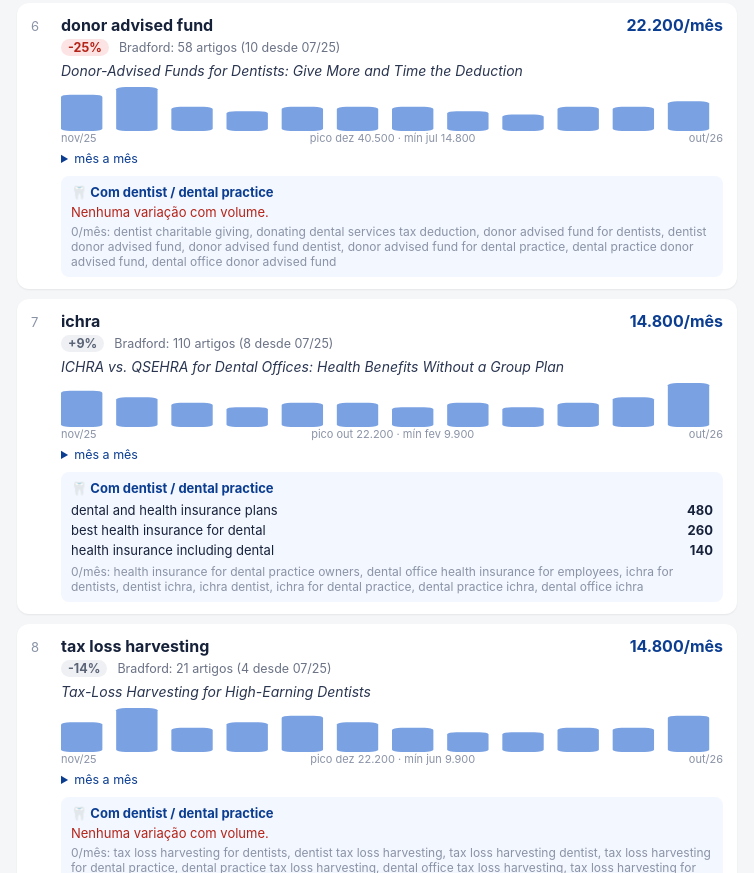
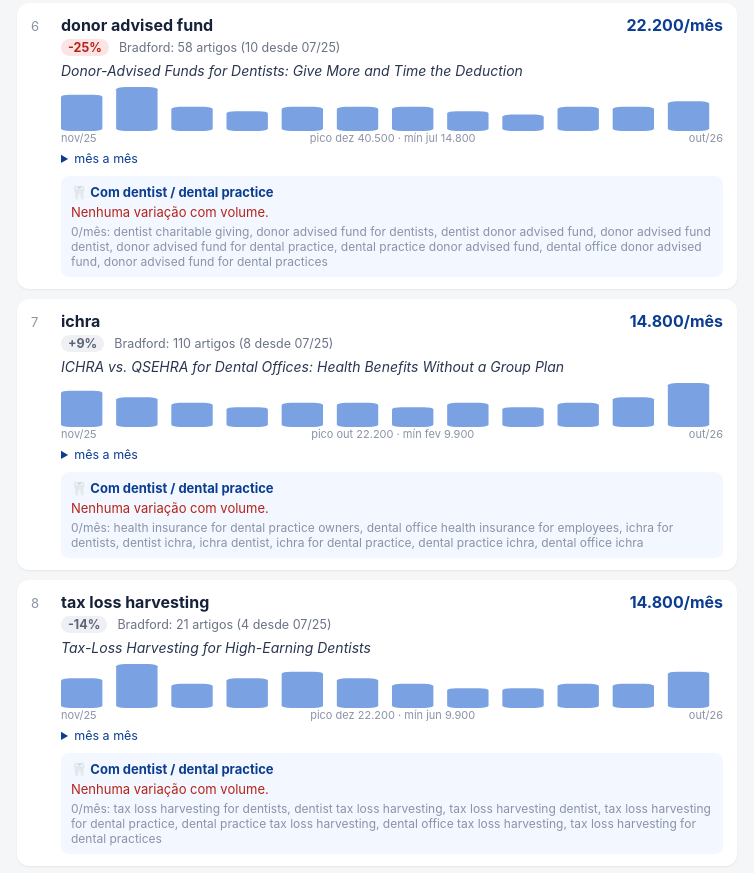
Before and after one commit to hugoaap-code/tmp-kw-view, a plain HTML site: page index.html in a window 1280 px wide. Shown: the part 2265-3138 px from the top of the page, without its empty margins (263-1017 px from the left). Drawn offline with Linux system fonts and the light colour scheme.

Commit message:
owner-only dental variants

```diff
--- a/index.html
+++ b/index.html
@@ -65,11 +65,11 @@ details{margin:6px 0 0 30px;font-size:12.5px} summary{color:#0b3d91;cursor:point
 <div class="row2"><span class="tr down">-25%</span><span class="muted">Bradford: 58 artigos (10 desde 07/25)</span></div>
 <div class="title">Donor-Advised Funds for Dentists: Give More and Time the Deduction</div>
 <svg viewBox="0 0 144 40" preserveAspectRatio="none" class="sp"><rect x="0" y="7" width="9" height="33" rx="2"/><rect x="12" y="0" width="9" height="40" rx="2"/><rect x="24" y="18" width="9" height="22" rx="2"/><rect x="36" y="22" width="9" height="18" rx="2"/><rect x="48" y="18" width="9" height="22" rx="2"/><rect x="60" y="18" width="9" height="22" rx="2"/><rect x="72" y="18" width="9" height="22" rx="2"/><rect x="84" y="22" width="9" height="18" rx="2"/><rect x="96" y="25" width="9" height="15" rx="2"/><rect x="108" y="18" width="9" height="22" rx="2"/><rect x="120" y="18" width="9" height="22" rx="2"/><rect x="132" y="13" width="9" height="27" rx="2"/></svg><div class="axis"><span>nov/25</span><span>pico dez 40.500 · mín jul 14.800</span><span>out/26</span></div>
-<details><summary>mês a mês</summary><div class="hist">nov/25 33.100 · dez/25 40.500 · jan/26 22.200 · fev/26 18.100 · mar/26 22.200 · abr/26 22.200 · mai/26 22.200 · jun/26 18.100 · jul/26 14.800 · ago/26 22.200 · set/26 22.200 · out/26 27.100</div></details><div class="dent"><div class="dh">🦷 Com dentist / dental practice</div><div class="none">Nenhuma variação com volume.</div><div class="zero">0/mês: dentist charitable giving, donating dental services tax deduction, donor advised fund for dentists, dentist donor advised fund, donor advised fund dentist, donor advised fund for dental practice, dental practice donor advised fund, dental office donor advised fund</div></div></div><div class="card"><div class="row"><span class="n">7</span><span class="kw">ichra</span><span class="vol">14.800/mês</span></div>
+<details><summary>mês a mês</summary><div class="hist">nov/25 33.100 · dez/25 40.500 · jan/26 22.200 · fev/26 18.100 · mar/26 22.200 · abr/26 22.200 · mai/26 22.200 · jun/26 18.100 · jul/26 14.800 · ago/26 22.200 · set/26 22.200 · out/26 27.100</div></details><div class="dent"><div class="dh">🦷 Com dentist / dental practice</div><div class="none">Nenhuma variação com volume.</div><div class="zero">0/mês: dentist charitable giving, donor advised fund for dentists, dentist donor advised fund, donor advised fund dentist, donor advised fund for dental practice, dental practice donor advised fund, dental office donor advised fund, donor advised fund for dental practices</div></div></div><div class="card"><div class="row"><span class="n">7</span><span class="kw">ichra</span><span class="vol">14.800/mês</span></div>
 <div class="row2"><span class="tr flat">+9%</span><span class="muted">Bradford: 110 artigos (8 desde 07/25)</span></div>
 <div class="title">ICHRA vs. QSEHRA for Dental Offices: Health Benefits Without a Group Plan</div>
 <svg viewBox="0 0 144 40" preserveAspectRatio="none" class="sp"><rect x="0" y="7" width="9" height="33" rx="2"/><rect x="12" y="13" width="9" height="27" rx="2"/><rect x="24" y="18" width="9" height="22" rx="2"/><rect x="36" y="22" width="9" height="18" rx="2"/><rect x="48" y="18" width="9" height="22" rx="2"/><rect x="60" y="18" width="9" height="22" rx="2"/><rect x="72" y="22" width="9" height="18" rx="2"/><rect x="84" y="18" width="9" height="22" rx="2"/><rect x="96" y="22" width="9" height="18" rx="2"/><rect x="108" y="18" width="9" height="22" rx="2"/><rect x="120" y="13" width="9" height="27" rx="2"/><rect x="132" y="0" width="9" height="40" rx="2"/></svg><div class="axis"><span>nov/25</span><span>pico out 22.200 · mín fev 9.900</span><span>out/26</span></div>
-<details><summary>mês a mês</summary><div class="hist">nov/25 18.100 · dez/25 14.800 · jan/26 12.100 · fev/26 9.900 · mar/26 12.100 · abr/26 12.100 · mai/26 9.900 · jun/26 12.100 · jul/26 9.900 · ago/26 12.100 · set/26 14.800 · out/26 22.200</div></details><div class="dent"><div class="dh">🦷 Com dentist / dental practice</div><ul><li><span>dental and health insurance plans</span><b>480</b></li><li><span>best health insurance for dental</span><b>260</b></li><li><span>health insurance including dental</span><b>140</b></li></ul><div class="zero">0/mês: health insurance for dental practice owners, dental office health insurance for employees, ichra for dentists, dentist ichra, ichra dentist, ichra for dental practice, dental practice ichra, dental office ichra</div></div></div><div class="card"><div class="row"><span class="n">8</span><span class="kw">tax loss harvesting</span><span class="vol">14.800/mês</span></div>
+<details><summary>mês a mês</summary><div class="hist">nov/25 18.100 · dez/25 14.800 · jan/26 12.100 · fev/26 9.900 · mar/26 12.100 · abr/26 12.100 · mai/26 9.900 · jun/26 12.100 · jul/26 9.900 · ago/26 12.100 · set/26 14.800 · out/26 22.200</div></details><div class="dent"><div class="dh">🦷 Com dentist / dental practice</div><div class="none">Nenhuma variação com volume.</div><div class="zero">0/mês: health insurance for dental practice owners, dental office health insurance for employees, ichra for dentists, dentist ichra, ichra dentist, ichra for dental practice, dental practice ichra, dental office ichra</div></div></div><div class="card"><div class="row"><span class="n">8</span><span class="kw">tax loss harvesting</span><span class="vol">14.800/mês</span></div>
 <div class="row2"><span class="tr flat">-14%</span><span class="muted">Bradford: 21 artigos (4 desde 07/25)</span></div>
 <div class="title">Tax-Loss Harvesting for High-Earning Dentists</div>
 <svg viewBox="0 0 144 40" preserveAspectRatio="none" class="sp"><rect x="0" y="13" width="9" height="27" rx="2"/><rect x="12" y="0" width="9" height="40" rx="2"/><rect x="24" y="18" width="9" height="22" rx="2"/><rect x="36" y="13" width="9" height="27" rx="2"/><rect x="48" y="7" width="9" height="33" rx="2"/><rect x="60" y="13" width="9" height="27" rx="2"/><rect x="72" y="18" width="9" height="22" rx="2"/><rect x="84" y="22" width="9" height="18" rx="2"/><rect x="96" y="22" width="9" height="18" rx="2"/><rect x="108" y="18" width="9" height="22" rx="2"/><rect x="120" y="18" width="9" height="22" rx="2"/><rect x="132" y="7" width="9" height="33" rx="2"/></svg><div class="axis"><span>nov/25</span><span>pico dez 22.200 · mín jun 9.900</span><span>out/26</span></div>
@@ -101,11 +101,11 @@ details{margin:6px 0 0 30px;font-size:12.5px} summary{color:#0b3d91;cursor:point
 <div class="row2"><span class="tr down">-38%</span><span class="muted">Bradford: 31 artigos (4 desde 07/25)</span></div>
 <div class="title">Bonus Depreciation After OBBBA: What Changes for Dental Equipment</div>
 <svg viewBox="0 0 144 40" preserveAspectRatio="none" class="sp"><rect x="0" y="13" width="9" height="27" rx="2"/><rect x="12" y="0" width="9" height="40" rx="2"/><rect x="24" y="0" width="9" height="40" rx="2"/><rect x="36" y="7" width="9" height="33" rx="2"/><rect x="48" y="7" width="9" height="33" rx="2"/><rect x="60" y="13" width="9" height="27" rx="2"/><rect x="72" y="22" width="9" height="18" rx="2"/><rect x="84" y="26" width="9" height="14" rx="2"/><rect x="96" y="22" width="9" height="18" rx="2"/><rect x="108" y="22" width="9" height="18" rx="2"/><rect x="120" y="18" width="9" height="22" rx="2"/><rect x="132" y="13" width="9" height="27" rx="2"/></svg><div class="axis"><span>nov/25</span><span>pico dez 8.100 · mín jun 2.900</span><span>out/26</span></div>
-<details><summary>mês a mês</summary><div class="hist">nov/25 5.400 · dez/25 8.100 · jan/26 8.100 · fev/26 6.600 · mar/26 6.600 · abr/26 5.400 · mai/26 3.600 · jun/26 2.900 · jul/26 3.600 · ago/26 3.600 · set/26 4.400 · out/26 5.400</div></details><div class="dent"><div class="dh">🦷 Com dentist / dental practice</div><div class="none">Nenhuma variação com volume.</div><div class="zero">0/mês: bonus depreciation dental equipment, bonus depreciation for dentists, dentist bonus depreciation, bonus depreciation dentist, bonus depreciation for dental practice, dental practice bonus depreciation, dental office bonus depreciation, bonus depreciation for dental practices</div></div></div><div class="card"><div class="row"><span class="n">16</span><span class="kw">1099 threshold 2026</span><span class="vol">4.400/mês</span></div>
+<details><summary>mês a mês</summary><div class="hist">nov/25 5.400 · dez/25 8.100 · jan/26 8.100 · fev/26 6.600 · mar/26 6.600 · abr/26 5.400 · mai/26 3.600 · jun/26 2.900 · jul/26 3.600 · ago/26 3.600 · set/26 4.400 · out/26 5.400</div></details><div class="dent"><div class="dh">🦷 Com dentist / dental practice</div><div class="none">Nenhuma variação com volume.</div><div class="zero">0/mês: bonus depreciation for dentists, dentist bonus depreciation, bonus depreciation dentist, bonus depreciation for dental practice, dental practice bonus depreciation, dental office bonus depreciation, bonus depreciation for dental practices</div></div></div><div class="card"><div class="row"><span class="n">16</span><span class="kw">1099 threshold 2026</span><span class="vol">4.400/mês</span></div>
 <div class="row2"><span class="tr up">+107%</span><span class="muted">Bradford: 46 artigos (3 desde 07/25)</span></div>
 <div class="title">The New 1099 Threshold in 2026: What a Dental Office Must File</div>
 <svg viewBox="0 0 144 40" preserveAspectRatio="none" class="sp"><rect x="0" y="36" width="9" height="4" rx="2"/><rect x="12" y="32" width="9" height="8" rx="2"/><rect x="24" y="13" width="9" height="27" rx="2"/><rect x="36" y="25" width="9" height="15" rx="2"/><rect x="48" y="25" width="9" height="15" rx="2"/><rect x="60" y="28" width="9" height="12" rx="2"/><rect x="72" y="28" width="9" height="12" rx="2"/><rect x="84" y="28" width="9" height="12" rx="2"/><rect x="96" y="28" width="9" height="12" rx="2"/><rect x="108" y="22" width="9" height="18" rx="2"/><rect x="120" y="18" width="9" height="22" rx="2"/><rect x="132" y="0" width="9" height="40" rx="2"/></svg><div class="axis"><span>nov/25</span><span>pico out 9.900 · mín nov 1.000</span><span>out/26</span></div>
-<details><summary>mês a mês</summary><div class="hist">nov/25 1.000 · dez/25 1.900 · jan/26 6.600 · fev/26 3.600 · mar/26 3.600 · abr/26 2.900 · mai/26 2.900 · jun/26 2.900 · jul/26 2.900 · ago/26 4.400 · set/26 5.400 · out/26 9.900</div></details><div class="dent"><div class="dh">🦷 Com dentist / dental practice</div><ul><li><span>1099 dentist</span><b>20</b></li><li><span>dentist 1099</span><b>10</b></li><li><span>1099 dental hygienist</span><b>10</b></li></ul><div class="zero">0/mês: 1099 for dental contractors, 1099 for dentists, 1099 for dental practice, dental practice 1099, dental office 1099, 1099 for dental practices</div></div></div><div class="card"><div class="row"><span class="n">17</span><span class="kw">short term rental tax loophole</span><span class="vol">3.600/mês</span></div>
+<details><summary>mês a mês</summary><div class="hist">nov/25 1.000 · dez/25 1.900 · jan/26 6.600 · fev/26 3.600 · mar/26 3.600 · abr/26 2.900 · mai/26 2.900 · jun/26 2.900 · jul/26 2.900 · ago/26 4.400 · set/26 5.400 · out/26 9.900</div></details><div class="dent"><div class="dh">🦷 Com dentist / dental practice</div><ul><li><span>1099 dentist</span><b>20</b></li><li><span>dentist 1099</span><b>10</b></li><li><span>1099 dental hygienist</span><b>10</b></li></ul><div class="zero">0/mês: 1099 for dentists, 1099 for dental practice, dental practice 1099, dental office 1099, 1099 for dental practices</div></div></div><div class="card"><div class="row"><span class="n">17</span><span class="kw">short term rental tax loophole</span><span class="vol">3.600/mês</span></div>
 <div class="row2"><span class="tr flat">-15%</span><span class="muted">Bradford: 185 artigos (9 desde 07/25)</span></div>
 <div class="title">The Short-Term Rental Tax Loophole: Does It Work for a Dentist?</div>
 <svg viewBox="0 0 144 40" preserveAspectRatio="none" class="sp"><rect x="0" y="14" width="9" height="26" rx="2"/><rect x="12" y="14" width="9" height="26" rx="2"/><rect x="24" y="0" width="9" height="40" rx="2"/><rect x="36" y="7" width="9" height="33" rx="2"/><rect x="48" y="0" width="9" height="40" rx="2"/><rect x="60" y="0" width="9" height="40" rx="2"/><rect x="72" y="14" width="9" height="26" rx="2"/><rect x="84" y="14" width="9" height="26" rx="2"/><rect x="96" y="14" width="9" height="26" rx="2"/><rect x="108" y="14" width="9" height="26" rx="2"/><rect x="120" y="14" width="9" height="26" rx="2"/><rect x="132" y="14" width="9" height="26" rx="2"/></svg><div class="axis"><span>nov/25</span><span>pico jan 4.400 · mín nov 2.900</span><span>out/26</span></div>
@@ -137,7 +137,7 @@ details{margin:6px 0 0 30px;font-size:12.5px} summary{color:#0b3d91;cursor:point
 <div class="row2"><span class="tr flat">-6%</span><span class="muted">Bradford: 110 artigos (8 desde 07/25)</span></div>
 <div class="title">Health Insurance Deduction for Dental Practice Owners (S Corp Rules)</div>
 <svg viewBox="0 0 144 40" preserveAspectRatio="none" class="sp"><rect x="0" y="23" width="9" height="17" rx="2"/><rect x="12" y="18" width="9" height="22" rx="2"/><rect x="24" y="14" width="9" height="26" rx="2"/><rect x="36" y="14" width="9" height="26" rx="2"/><rect x="48" y="0" width="9" height="40" rx="2"/><rect x="60" y="0" width="9" height="40" rx="2"/><rect x="72" y="28" width="9" height="12" rx="2"/><rect x="84" y="31" width="9" height="9" rx="2"/><rect x="96" y="31" width="9" height="9" rx="2"/><rect x="108" y="28" width="9" height="12" rx="2"/><rect x="120" y="23" width="9" height="17" rx="2"/><rect x="132" y="7" width="9" height="33" rx="2"/></svg><div class="axis"><span>nov/25</span><span>pico mar 4.400 · mín jun 1.000</span><span>out/26</span></div>
-<details><summary>mês a mês</summary><div class="hist">nov/25 1.900 · dez/25 2.400 · jan/26 2.900 · fev/26 2.900 · mar/26 4.400 · abr/26 4.400 · mai/26 1.300 · jun/26 1.000 · jul/26 1.000 · ago/26 1.300 · set/26 1.900 · out/26 3.600</div></details><div class="dent"><div class="dh">🦷 Com dentist / dental practice</div><ul><li><span>dental and health insurance plans</span><b>480</b></li><li><span>best health insurance for dental</span><b>260</b></li><li><span>health insurance including dental</span><b>140</b></li></ul><div class="zero">0/mês: health insurance for dental practice owners, dental office health insurance for employees, health insurance deduction for dentists, dentist health insurance deduction, health insurance deduction dentist, health insurance deduction for dental practice, dental practice health insurance deduction, dental office health insurance deduction</div></div></div><div class="card"><div class="row"><span class="n">25</span><span class="kw">accountable plan</span><span class="vol">1.000/mês</span></div>
+<details><summary>mês a mês</summary><div class="hist">nov/25 1.900 · dez/25 2.400 · jan/26 2.900 · fev/26 2.900 · mar/26 4.400 · abr/26 4.400 · mai/26 1.300 · jun/26 1.000 · jul/26 1.000 · ago/26 1.300 · set/26 1.900 · out/26 3.600</div></details><div class="dent"><div class="dh">🦷 Com dentist / dental practice</div><div class="none">Nenhuma variação com volume.</div><div class="zero">0/mês: health insurance for dental practice owners, dental office health insurance for employees, health insurance deduction for dentists, dentist health insurance deduction, health insurance deduction dentist, health insurance deduction for dental practice, dental practice health insurance deduction, dental office health insurance deduction</div></div></div><div class="card"><div class="row"><span class="n">25</span><span class="kw">accountable plan</span><span class="vol">1.000/mês</span></div>
 <div class="row2"><span class="tr down">-20%</span><span class="muted">Bradford: 91 artigos (9 desde 07/25)</span></div>
 <div class="title">Accountable Plan for Dentists: Reimburse Yourself Tax-Free</div>
 <svg viewBox="0 0 144 40" preserveAspectRatio="none" class="sp"><rect x="0" y="25" width="9" height="15" rx="2"/><rect x="12" y="19" width="9" height="21" rx="2"/><rect x="24" y="0" width="9" height="40" rx="2"/><rect x="36" y="0" width="9" height="40" rx="2"/><rect x="48" y="0" width="9" height="40" rx="2"/><rect x="60" y="13" width="9" height="27" rx="2"/><rect x="72" y="25" width="9" height="15" rx="2"/><rect x="84" y="25" width="9" height="15" rx="2"/><rect x="96" y="25" width="9" height="15" rx="2"/><rect x="108" y="25" width="9" height="15" rx="2"/><rect x="120" y="21" width="9" height="19" rx="2"/><rect x="132" y="13" width="9" height="27" rx="2"/></svg><div class="axis"><span>nov/25</span><span>pico jan 1.900 · mín nov 720</span><span>out/26</span></div>
@@ -153,7 +153,7 @@ details{margin:6px 0 0 30px;font-size:12.5px} summary{color:#0b3d91;cursor:point
 <div class="row2"><span class="tr up">+86%</span><span class="muted">Bradford: 22 artigos (0 desde 07/25)</span></div>
 <div class="title">Employee Benefits for a Small Dental Office</div>
 <svg viewBox="0 0 144 40" preserveAspectRatio="none" class="sp"><rect x="0" y="28" width="9" height="12" rx="2"/><rect x="12" y="28" width="9" height="12" rx="2"/><rect x="24" y="25" width="9" height="15" rx="2"/><rect x="36" y="22" width="9" height="18" rx="2"/><rect x="48" y="9" width="9" height="31" rx="2"/><rect x="60" y="22" width="9" height="18" rx="2"/><rect x="72" y="22" width="9" height="18" rx="2"/><rect x="84" y="25" width="9" height="15" rx="2"/><rect x="96" y="28" width="9" height="12" rx="2"/><rect x="108" y="30" width="9" height="10" rx="2"/><rect x="120" y="18" width="9" height="22" rx="2"/><rect x="132" y="0" width="9" height="40" rx="2"/></svg><div class="axis"><span>nov/25</span><span>pico out 1.300 · mín ago 320</span><span>out/26</span></div>
-<details><summary>mês a mês</summary><div class="hist">nov/25 390 · dez/25 390 · jan/26 480 · fev/26 590 · mar/26 1.000 · abr/26 590 · mai/26 590 · jun/26 480 · jul/26 390 · ago/26 320 · set/26 720 · out/26 1.300</div></details><div class="dent"><div class="dh">🦷 Com dentist / dental practice</div><ul><li><span>dentist employee benefits</span><b>50</b></li><li><span>dental benefits for federal employees</span><b>30</b></li><li><span>comp benefits dental</span><b>20</b></li><li><span>dental office employee benefits</span><b>10</b></li><li><span>assurant employee benefits find a dentist</span><b>10</b></li><li><span>fedvip benefits dental</span><b>10</b></li></ul><div class="zero">0/mês: dental practice employee benefits ideas, employee benefits for dentists, employee benefits dentist, employee benefits for dental practice, dental practice employee benefits, employee benefits for dental practices</div></div></div><div class="card"><div class="row"><span class="n">29</span><span class="kw">disability insurance for dentists</span><span class="vol">480/mês</span></div>
+<details><summary>mês a mês</summary><div class="hist">nov/25 390 · dez/25 390 · jan/26 480 · fev/26 590 · mar/26 1.000 · abr/26 590 · mai/26 590 · jun/26 480 · jul/26 390 · ago/26 320 · set/26 720 · out/26 1.300</div></details><div class="dent"><div class="dh">🦷 Com dentist / dental practice</div><ul><li><span>dentist employee benefits</span><b>50</b></li><li><span>dental office employee benefits</span><b>10</b></li></ul><div class="zero">0/mês: dental practice employee benefits ideas, employee benefits for dentists, employee benefits dentist, employee benefits for dental practice, dental practice employee benefits, employee benefits for dental practices</div></div></div><div class="card"><div class="row"><span class="n">29</span><span class="kw">disability insurance for dentists</span><span class="vol">480/mês</span></div>
 <div class="row2"><span class="tr up">+25%</span><span class="muted">Bradford: 18 artigos (2 desde 07/25)</span></div>
 <div class="title">Is Disability Insurance Tax Deductible for Dentists?</div>
 <svg viewBox="0 0 144 40" preserveAspectRatio="none" class="sp"><rect x="0" y="14" width="9" height="26" rx="2"/><rect x="12" y="14" width="9" height="26" rx="2"/><rect x="24" y="14" width="9" height="26" rx="2"/><rect x="36" y="7" width="9" height="33" rx="2"/><rect x="48" y="0" width="9" height="40" rx="2"/><rect x="60" y="7" width="9" height="33" rx="2"/><rect x="72" y="7" width="9" height="33" rx="2"/><rect x="84" y="14" width="9" height="26" rx="2"/><rect x="96" y="0" width="9" height="40" rx="2"/><rect x="108" y="14" width="9" height="26" rx="2"/><rect x="120" y="7" width="9" height="33" rx="2"/><rect x="132" y="0" width="9" height="40" rx="2"/></svg><div class="axis"><span>nov/25</span><span>pico mar 590 · mín nov 390</span><span>out/26</span></div>
@@ -165,9 +165,9 @@ details{margin:6px 0 0 30px;font-size:12.5px} summary{color:#0b3d91;cursor:point
 <div class="row2"><span class="tr down">-30%</span><span class="muted">Bradford: 3 artigos (1 desde 07/25)</span></div>
 <div class="title">Gifts to Referring Doctors and Staff: What&#x27;s Deductible</div>
 <svg viewBox="0 0 144 40" preserveAspectRatio="none" class="sp"><rect x="0" y="23" width="9" height="17" rx="2"/><rect x="12" y="0" width="9" height="40" rx="2"/><rect x="24" y="13" width="9" height="27" rx="2"/><rect x="36" y="13" width="9" height="27" rx="2"/><rect x="48" y="7" width="9" height="33" rx="2"/><rect x="60" y="13" width="9" height="27" rx="2"/><rect x="72" y="31" width="9" height="9" rx="2"/><rect x="84" y="29" width="9" height="11" rx="2"/><rect x="96" y="29" width="9" height="11" rx="2"/><rect x="108" y="26" width="9" height="14" rx="2"/><rect x="120" y="23" width="9" height="17" rx="2"/><rect x="132" y="13" width="9" height="27" rx="2"/></svg><div class="axis"><span>nov/25</span><span>pico dez 390 · mín mai 90</span><span>out/26</span></div>
-<details><summary>mês a mês</summary><div class="hist">nov/25 170 · dez/25 390 · jan/26 260 · fev/26 260 · mar/26 320 · abr/26 260 · mai/26 90 · jun/26 110 · jul/26 110 · ago/26 140 · set/26 170 · out/26 260</div></details><div class="dent"><div class="dh">🦷 Com dentist / dental practice</div><ul><li><span>gifts for referring doctors</span><b>10</b></li></ul><div class="zero">0/mês: dental referral gifts tax, gifts tax deductible for dentists, dentist gifts tax deductible, gifts tax deductible dentist, gifts tax deductible for dental practice, dental practice gifts tax deductible, dental office gifts tax deductible, gifts tax deductible for dental practices</div></div></div><div class="card"><div class="row"><span class="n">32</span><span class="kw">is continuing education tax deductible</span><span class="vol">140/mês</span></div>
+<details><summary>mês a mês</summary><div class="hist">nov/25 170 · dez/25 390 · jan/26 260 · fev/26 260 · mar/26 320 · abr/26 260 · mai/26 90 · jun/26 110 · jul/26 110 · ago/26 140 · set/26 170 · out/26 260</div></details><div class="dent"><div class="dh">🦷 Com dentist / dental practice</div><ul><li><span>gifts for referring doctors</span><b>10</b></li></ul><div class="zero">0/mês: gifts tax deductible for dentists, dentist gifts tax deductible, gifts tax deductible dentist, gifts tax deductible for dental practice, dental practice gifts tax deductible, dental office gifts tax deductible, gifts tax deductible for dental practices</div></div></div><div class="card"><div class="row"><span class="n">32</span><span class="kw">is continuing education tax deductible</span><span class="vol">140/mês</span></div>
 <div class="row2"><span class="tr down">-32%</span><span class="muted">Bradford: 91 artigos (2 desde 07/25)</span></div>
 <div class="title">Is Dental CE Tax Deductible? Courses, Conferences and Travel</div>
 <svg viewBox="0 0 144 40" preserveAspectRatio="none" class="sp"><rect x="0" y="26" width="9" height="14" rx="2"/><rect x="12" y="23" width="9" height="17" rx="2"/><rect x="24" y="18" width="9" height="22" rx="2"/><rect x="36" y="0" width="9" height="40" rx="2"/><rect x="48" y="0" width="9" height="40" rx="2"/><rect x="60" y="8" width="9" height="32" rx="2"/><rect x="72" y="29" width="9" height="11" rx="2"/><rect x="84" y="32" width="9" height="8" rx="2"/><rect x="96" y="29" width="9" height="11" rx="2"/><rect x="108" y="29" width="9" height="11" rx="2"/><rect x="120" y="29" width="9" height="11" rx="2"/><rect x="132" y="26" width="9" height="14" rx="2"/></svg><div class="axis"><span>nov/25</span><span>pico fev 260 · mín jun 50</span><span>out/26</span></div>
-<details><summary>mês a mês</summary><div class="hist">nov/25 90 · dez/25 110 · jan/26 140 · fev/26 260 · mar/26 260 · abr/26 210 · mai/26 70 · jun/26 50 · jul/26 70 · ago/26 70 · set/26 70 · out/26 90</div></details><div class="dent"><div class="dh">🦷 Com dentist / dental practice</div><div class="none">Nenhuma variação com volume.</div><div class="zero">0/mês: dental ce tax deductible, dental conference tax deduction, dentist travel deduction, is dental ce tax deductible, continuing education tax deductible for dentists, dentist continuing education tax deductible, continuing education tax deductible dentist, continuing education tax deductible for dental practice</div></div></div>
+<details><summary>mês a mês</summary><div class="hist">nov/25 90 · dez/25 110 · jan/26 140 · fev/26 260 · mar/26 260 · abr/26 210 · mai/26 70 · jun/26 50 · jul/26 70 · ago/26 70 · set/26 70 · out/26 90</div></details><div class="dent"><div class="dh">🦷 Com dentist / dental practice</div><div class="none">Nenhuma variação com volume.</div><div class="zero">0/mês: dentist travel deduction, continuing education tax deductible for dentists, dentist continuing education tax deductible, continuing education tax deductible dentist, continuing education tax deductible for dental practice, dental practice continuing education tax deductible, dental office continuing education tax deductible, continuing education tax deductible for dental practices</div></div></div>
 </div></body></html>
```
